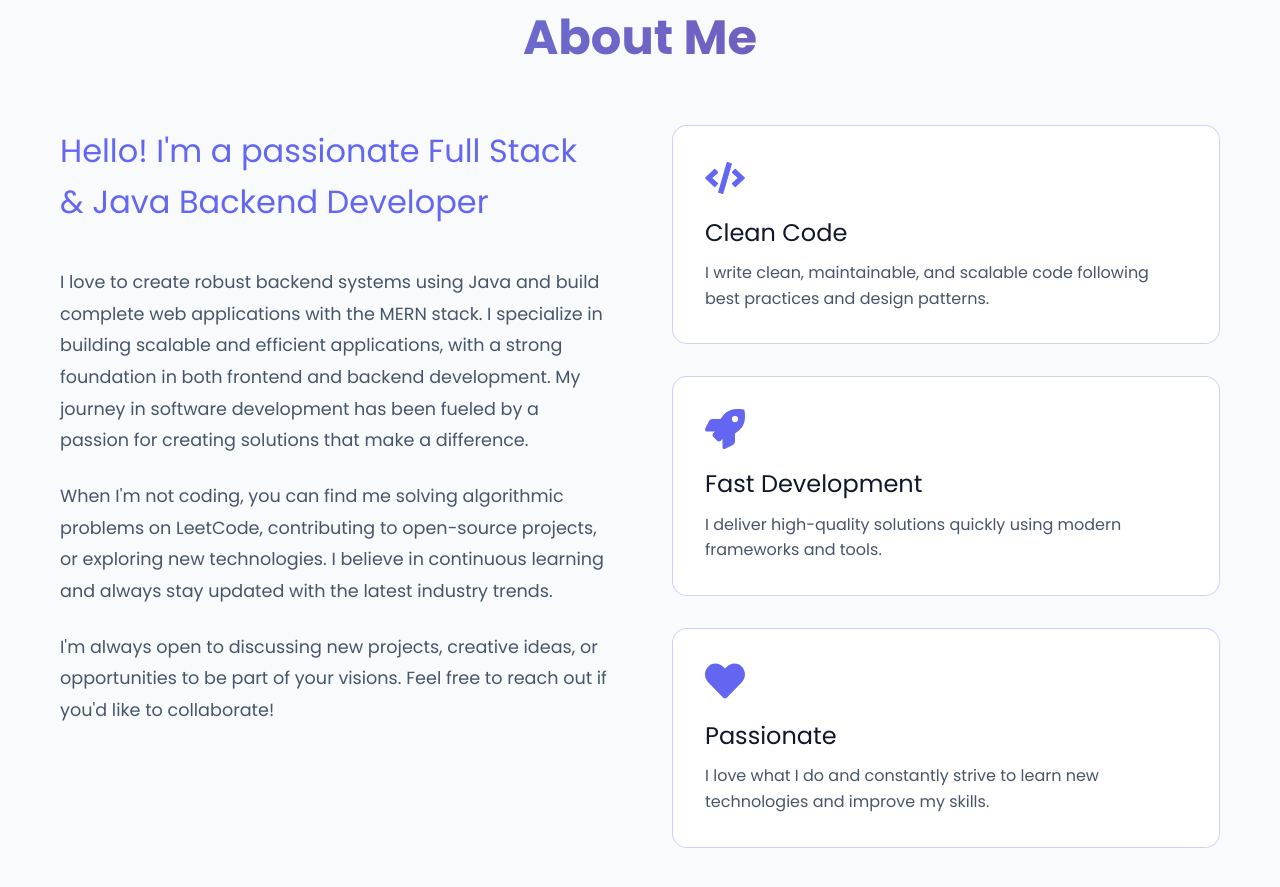
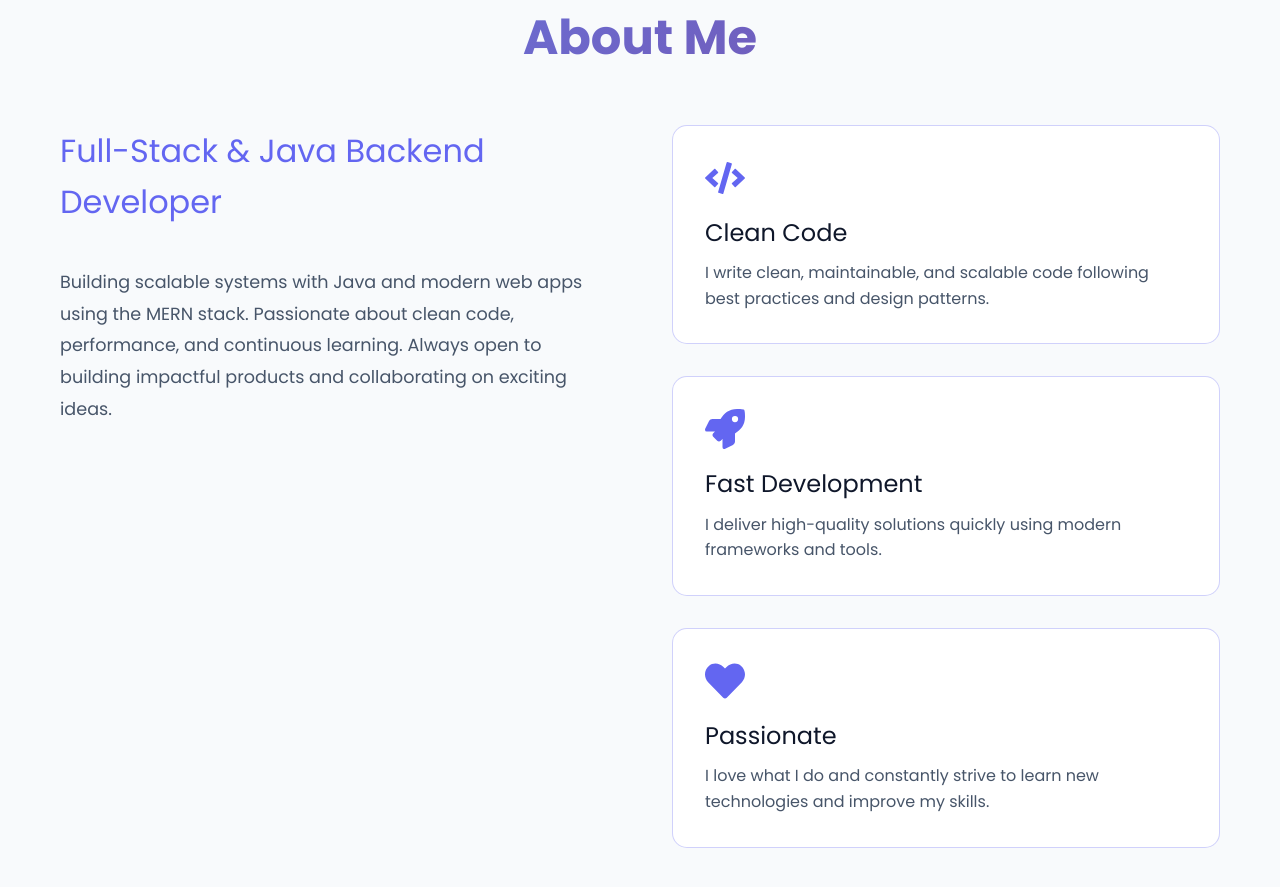
Before and after one commit to abhi-singh-01/My-Portfolio, a React (Vite) app in the folder frontend/: page / in a window 1280 px wide. Shown: the part 900-1787 px from the top of the page. Built offline with nearby package versions, Linux system fonts and the light colour scheme; no server answers.

Commit message:
Update About section with concise developer description

```diff
--- a/frontend/src/components/About.jsx
+++ b/frontend/src/components/About.jsx
@@ -73,34 +73,14 @@ const About = () => {
               animate={inView ? { opacity: 1, x: 0 } : {}}
               transition={{ duration: 0.6, delay: 0.2 }}
             >
-              Hello! I'm a passionate Full Stack & Java Backend Developer
+              Full-Stack & Java Backend Developer
             </motion.h3>
             <motion.p
               initial={{ opacity: 0, x: -50 }}
               animate={inView ? { opacity: 1, x: 0 } : {}}
               transition={{ duration: 0.6, delay: 0.3 }}
             >
-              I love to create robust backend systems using Java and build complete web applications
-              with the MERN stack. I specialize in building scalable and efficient applications,
-              with a strong foundation in both frontend and backend development. My journey in
-              software development has been fueled by a passion for creating solutions that make a difference.
-            </motion.p>
-            <motion.p
-              initial={{ opacity: 0, x: -50 }}
-              animate={inView ? { opacity: 1, x: 0 } : {}}
-              transition={{ duration: 0.6, delay: 0.4 }}
-            >
-              When I'm not coding, you can find me solving algorithmic problems on LeetCode,
-              contributing to open-source projects, or exploring new technologies. I believe
-              in continuous learning and always stay updated with the latest industry trends.
-            </motion.p>
-            <motion.p
-              initial={{ opacity: 0, x: -50 }}
-              animate={inView ? { opacity: 1, x: 0 } : {}}
-              transition={{ duration: 0.6, delay: 0.5 }}
-            >
-              I'm always open to discussing new projects, creative ideas, or opportunities
-              to be part of your visions. Feel free to reach out if you'd like to collaborate!
+              Building scalable systems with Java and modern web apps using the MERN stack. Passionate about clean code, performance, and continuous learning. Always open to building impactful products and collaborating on exciting ideas.
             </motion.p>
           </motion.div>
 
```
